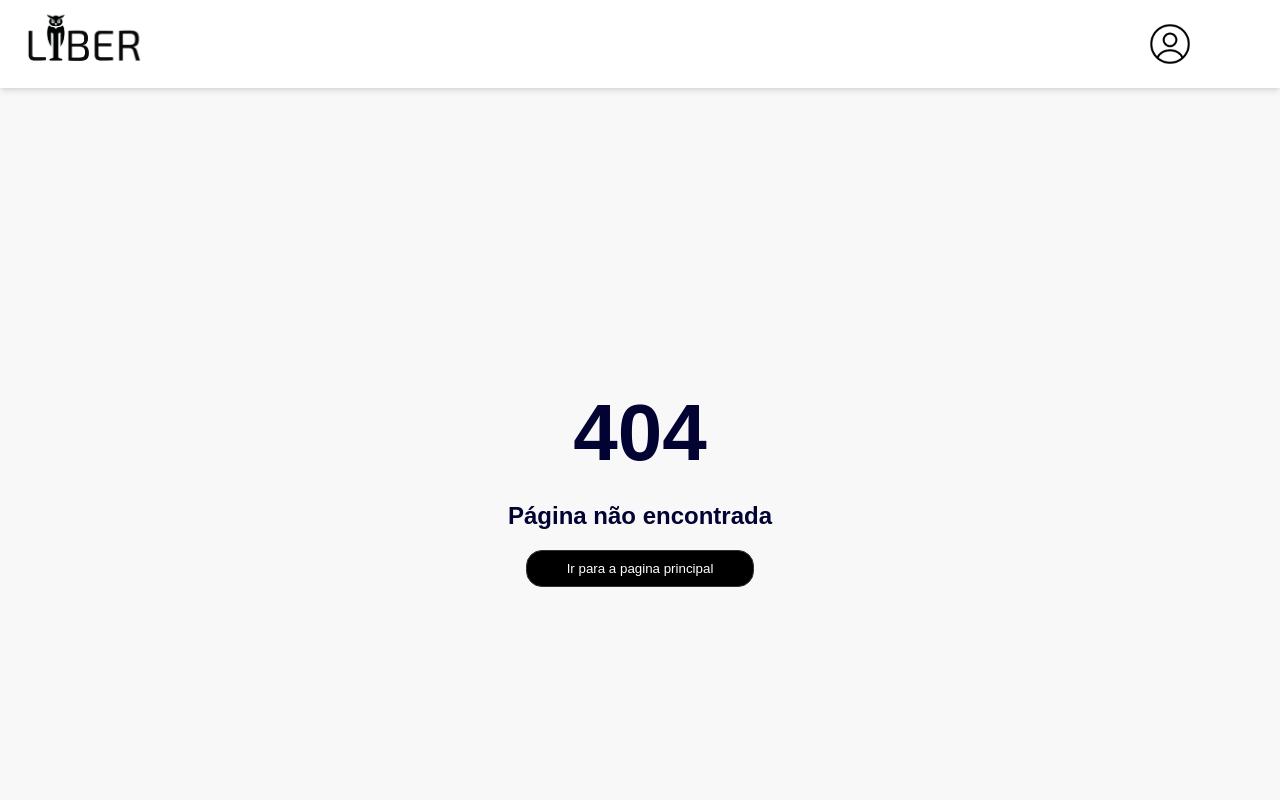
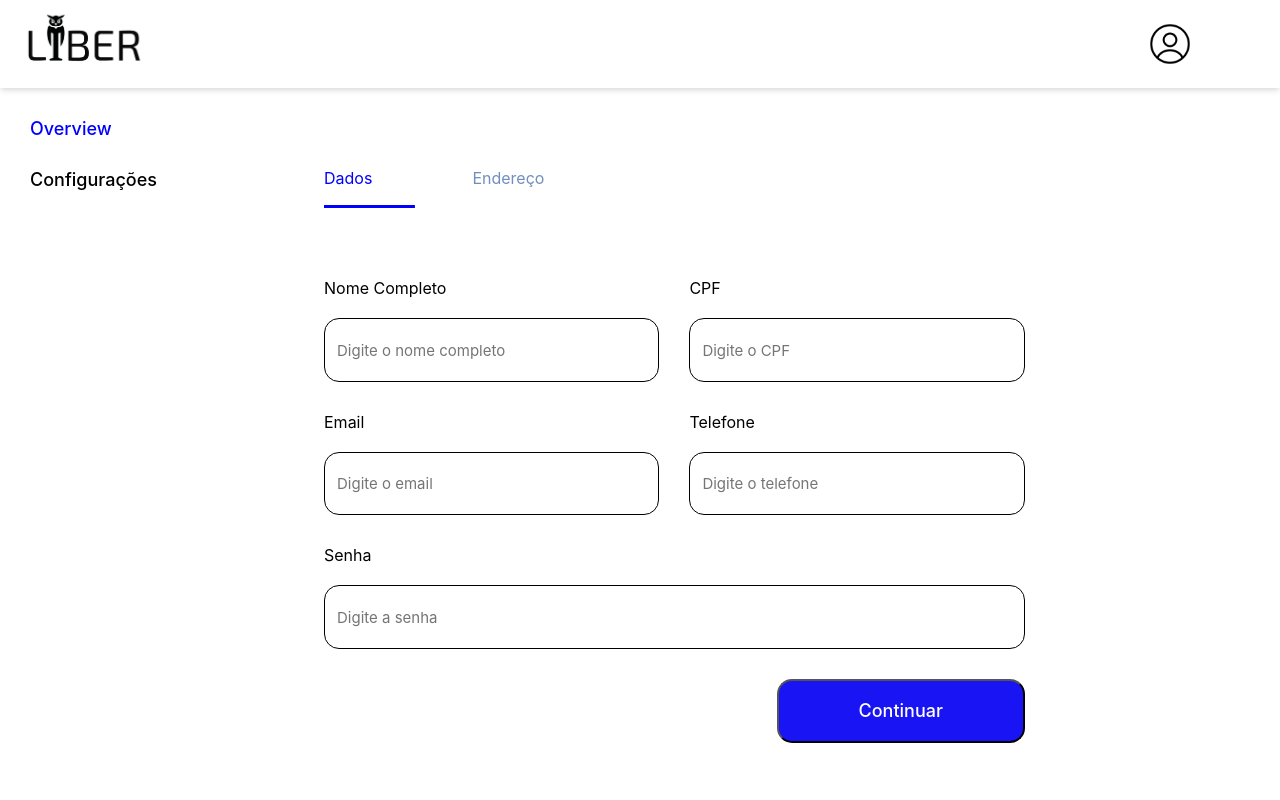
Before and after one commit to CypherCodeTCC/SystemAdmin, a React (Vite) app: page /register in a window 1280 px wide. Before the commit this address had no page. Shown: the top 800 px of the page. Built offline with nearby package versions, Linux system fonts and the light colour scheme.

Commit message:
[feat] creating register component

```diff
--- a/src/RoutesConfig.jsx
+++ b/src/RoutesConfig.jsx
@@ -4,6 +4,7 @@ import NavBar from "./components/nav/NavBar";
 import Footer from "./components/footer/Footer";
 import Login from "./routes/loginSec/Login";
 import Panel from "./routes/panelSec/Panel";
+import Register from "./routes/registerSec/Register";
 import Error from "./routes/error/Error";
 import "react-toastify/dist/ReactToastify.css";
 
@@ -15,6 +16,7 @@ export default function RoutesConfig() {
       <Routes>
         <Route path="/" element={<Login />} />
         <Route path="/panel" element={<Panel />} />
+        <Route path="/register" element={<Register />} />
         <Route path="*" element={<Error/>} />
       </Routes>
       <Footer />
--- a/src/routes/panelSec/Panel.jsx
+++ b/src/routes/panelSec/Panel.jsx
@@ -196,7 +196,7 @@ export default function Panel() {
                   <p>Saia da sua conta</p>
                 </div>
               </Item>
-              <Item>
+              <Item onClick={() => navigate('/register')}>
                 <Border>
                   <img src={PlusPng} alt="Adicionar funcionário" />
                 </Border>
--- /dev/null
+++ b/src/routes/registerSec/Register.jsx
@@ -0,0 +1,148 @@
+import { useState } from "react";
+import {
+  AList,
+  ButtonProfile,
+  Container,
+  ContainerButtonProfile,
+  ContainerOptions,
+  ContainerProfile,
+  Fields,
+  Infos,
+  LiOptions,
+  ListOptions,
+  Profile,
+  UlList,
+} from "../panelSec/panelStyle";
+import { Input, Options } from "./registerStyle";
+
+export default function Register() {
+  const [isActive, setIsActive] = useState(1);
+  const [insertColor, setInsertColor] = useState(1);
+
+  //ALTERA A ANIMAÇÃO DAS OPÇÕES DA LISTA DO FORMULARIO
+  const changeAnimation = (id) => {
+    setIsActive(id === isActive ? id : id);
+  };
+
+  //ALTERA A COR DA LETRA DAS OPÇÕES DA LISTA DO FORMULARIO
+  const changeColorInsert = (id) => {
+    setInsertColor(id === insertColor ? id : id);
+  };
+
+  const renderForm = () => {
+    switch (isActive) {
+      case 1:
+        return (
+          <>
+            <Fields>
+              <Profile>
+                <Infos>
+                  <p>Nome Completo</p>
+                  <Input type="text" placeholder="Digite o nome completo" />
+                </Infos>
+                <Infos>
+                  <p>CPF</p>
+                  <Input type="text" placeholder="Digite o CPF" />
+                </Infos>
+                <Infos>
+                  <p>Email</p>
+                  <Input type="text" placeholder="Digite o email" />
+                </Infos>
+                <Infos>
+                  <p>Telefone</p>
+                  <Input type="text" placeholder="Digite o telefone" />
+                </Infos>
+                <Infos>
+                  <p>Senha</p>
+                  <Input type="password" placeholder="Digite a senha" />
+                </Infos>
+                <ContainerButtonProfile>
+                  <ButtonProfile>Continuar</ButtonProfile>
+                </ContainerButtonProfile>
+              </Profile>
+            </Fields>
+          </>
+        );
+      case 2:
+        return (
+          <>
+            <Fields>
+              <Profile>
+                <Infos>
+                  <p>CEP</p>
+                  <Input type="text" placeholder="Digite o CEP" />
+                </Infos>
+                <Infos>
+                  <p>Logradouro</p>
+                  <Input type="text" placeholder="Digite o logradouro" />
+                </Infos>
+                <Infos>
+                  <p>Número</p>
+                  <Input type="text" placeholder="Digite o número" />
+                </Infos>
+                <Infos>
+                  <p>Complemento</p>
+                  <Input type="text" placeholder="Digite o complemento" />
+                </Infos>
+                <Infos>
+                  <p>Cidade</p>
+                  <Input type="text" placeholder="Digite a cidade" />
+                </Infos>
+                <Infos>
+                  <p>Estado</p>
+                  <Input type="text" placeholder="Digite o estado" />
+                </Infos>
+                <ContainerButtonProfile>
+                  <ButtonProfile>Cadastrar</ButtonProfile>
+                </ContainerButtonProfile>
+              </Profile>
+            </Fields>
+          </>
+        );
+    }
+  };
+
+  return (
+    <>
+      <Container>
+        <ContainerOptions>
+          <ListOptions>
+            <LiOptions>
+              <Options isActive={true}>Overview</Options>
+            </LiOptions>
+            <LiOptions>
+              <Options isActive={false}>Configurações</Options>
+            </LiOptions>
+          </ListOptions>
+        </ContainerOptions>
+        <ContainerProfile>
+          <UlList>
+            <li
+              onClick={() => changeAnimation(1)}
+              className={isActive === 1 ? "active" : ""}
+            >
+              <AList
+                onClick={() => changeColorInsert(1)}
+                className={insertColor === 1 ? "blue" : ""}
+              >
+                Dados
+              </AList>
+            </li>
+            <li
+              onClick={() => changeAnimation(2)}
+              className={isActive === 2 ? "active" : ""}
+            >
+              <AList
+                onClick={() => changeColorInsert(2)}
+                className={insertColor === 2 ? "blue" : ""}
+              >
+                Endereço
+              </AList>
+            </li>
+          </UlList>
+          {renderForm()}
+        </ContainerProfile>
+      </Container>
+    </>
+  );
+}
--- /dev/null
+++ b/src/routes/registerSec/registerStyle.jsx
@@ -0,0 +1,23 @@
+import styled from "styled-components";
+
+export const Options = styled.a`
+  color: ${(props) => (props.isActive ? "blue" : "")};
+  font-size: 18px;
+  font-weight: 500;
+  text-decoration: none;
+  cursor: pointer;
+`;
+
+export const Input = styled.input`
+  border: 1px solid;
+  height: 63.6px;
+  font-weight: 400;
+  font-family: "Inter", Arial, Helvetica, sans-serif;
+  font-size: 15px;
+  padding: 12px;
+  border-radius: 15px;
+
+  @media (max-width: 767px) {
+    width: 100%;
+  }
+`;
```
Also changed, not shown: public/plus.png (added).
